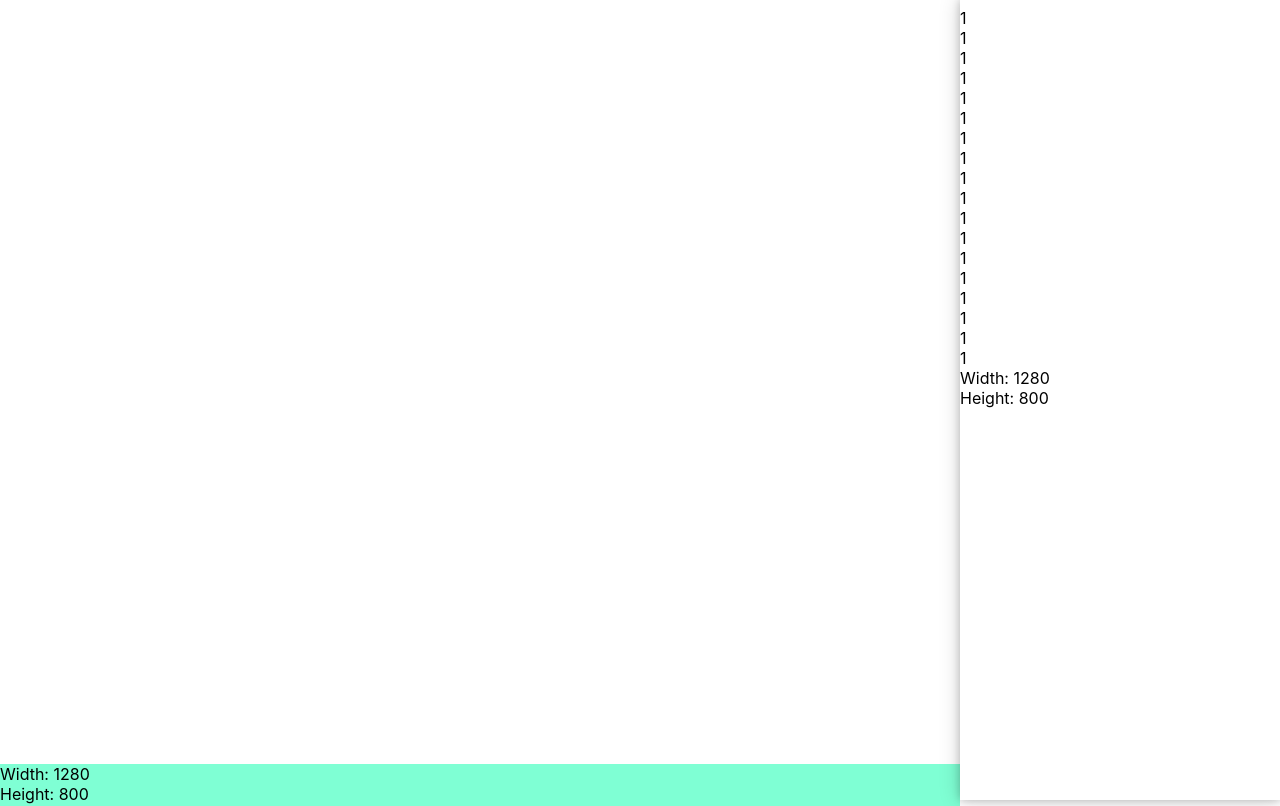
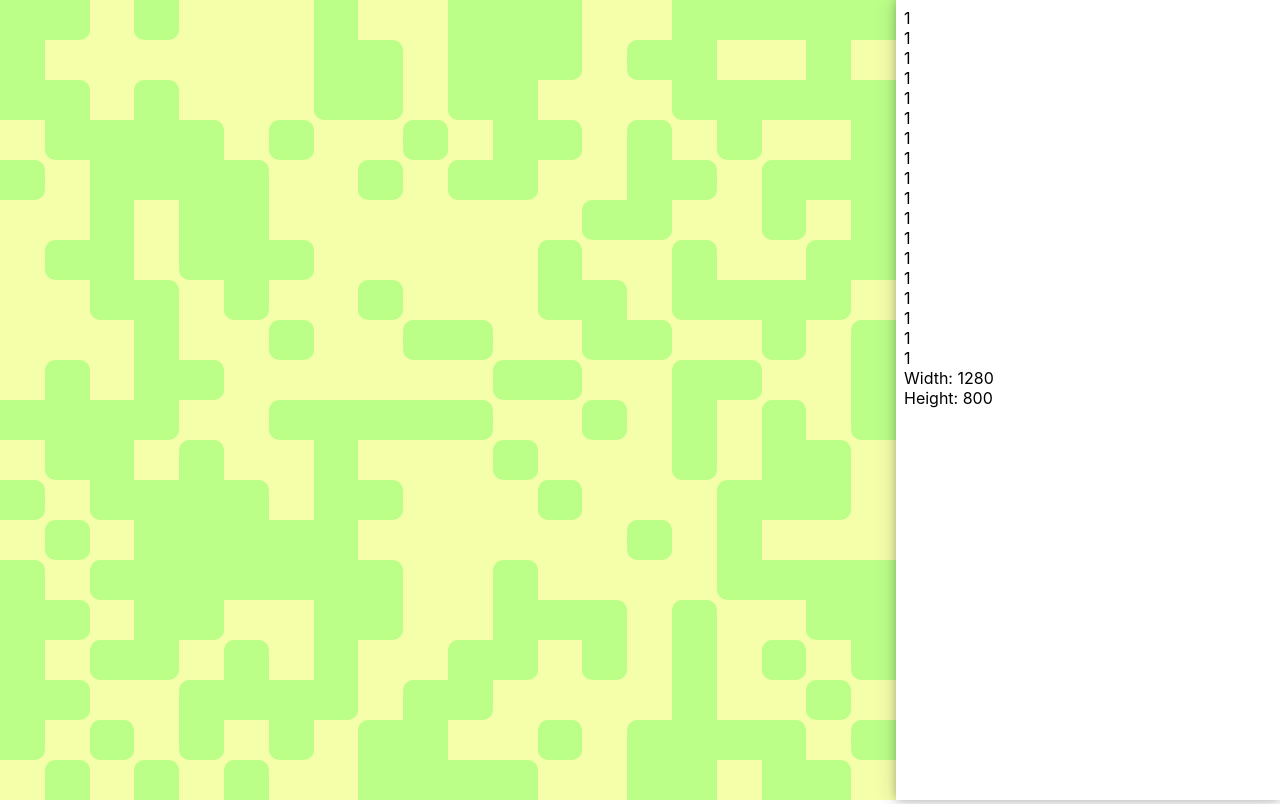
Before and after one commit to No-Code-No-Life-in-EL/Forest, a React (Create React App) app: page / in a window 1280 px wide. Shown: the top 806 px of the page. Built offline with nearby package versions, Linux system fonts and the light colour scheme.

Commit message:
Complete grid

```diff
--- a/src/App.tsx
+++ b/src/App.tsx
@@ -1,15 +1,80 @@
-// import React from 'react'
+import { useState } from 'react'
 import './css/App.css'
+
+interface Item {
+    type: 'desert' | 'lawn'
+}
+
+const colorMap = { desert: '#f5ffaa', lawn: '#bbff88' }
 
 function App() {
     const clientWidth = document.documentElement.clientWidth
     const clientHeight = document.documentElement.clientHeight
 
+    // Generator data for test
+    const gridData: Item[][] = []
+    for (let i = 0; i < 20; i++) {
+        gridData.push([])
+        for (let j = 0; j < 20; j++) {
+            gridData[i].push({
+                type: Math.random() > 0.5 ? "desert" : "lawn"
+            })
+        }
+    }
+
+    // Main data
+    const [grid] = useState(gridData)
+    // const [grid, setGrid] = useState(gridData)
+
+    // Radius for grid
+    function getRadius(x: number, y: number): string {
+        if (grid[y][x].type === 'lawn') {
+            let result = ''
+            // Left & top
+            if (x === 0 || y === 0 || grid[y][x - 1].type === 'lawn' || grid[y - 1][x].type === 'lawn') {
+                result += '0px '
+            } else {
+                result += '10px '
+            }
+            // Right & top
+            if (x === 19 || y === 0 || grid[y][x + 1].type === 'lawn' || grid[y - 1][x].type === 'lawn') {
+                result += '0px '
+            } else {
+                result += '10px '
+            }
+            // Right & down
+            if (x === 19 || y === 19 || grid[y][x + 1].type === 'lawn' || grid[y + 1][x].type === 'lawn') {
+                result += '0px '
+            } else {
+                result += '10px '
+            }
+            // Left & down
+            if (x === 0 || y === 19 || grid[y][x - 1].type === 'lawn' || grid[y + 1][x].type === 'lawn') {
+                result += '0px '
+            } else {
+                result += '10px '
+            }
+
+            return result
+        } else {
+            return '0'
+        }
+    }
+
     return (
         <div className="App">
             <div className={clientHeight > clientWidth ? "game-top" : "game-left"}>
-                <div>Width: {clientWidth}</div>
-                <div>Height: {clientHeight}</div>
+                {grid.map((line, y) => line.map((item, x) =>
+                    <div
+                        style={{
+                            height: "5%",
+                            width: "5%",
+                            borderRadius: getRadius(x, y),
+                            backgroundColor: colorMap[item.type]
+                        }}
+                        className="item"
+                    />
+                ))}
             </div>
             <div className={clientHeight > clientWidth ? "show-root-bottom" : "show-root-right"}>
                 <div className="show-content">
--- a/src/css/App.css
+++ b/src/css/App.css
@@ -3,32 +3,37 @@
 }
 
 .game-top {
-    background-color: aquamarine;
+    background-color: #f5ffaa;
     width: 100%;
-    height: 75%;
+    height: 70%;
+    font-size: 0;
 }
 
 .show-root-bottom {
     background-color: white;
     width: 100%;
-    height: 25%;
+    height: 30%;
     /* x偏移量 | y偏移量 | 阴影模糊半径 | 阴影扩散半径 | 阴影颜色 */
+    position: absolute;
+    z-index: 1;
     box-shadow: 0 0px 8px 0 rgba(0, 0, 0, 0.2), 0 0px 20px 0 rgba(0, 0, 0, 0.19);
     /* padding-top: 8px; */
     /* overflow: scroll; */
 }
 
 .game-left {
-    background-color: aquamarine;
+    background-color: #f5ffaa;
     display: inline-block;
-    width: 75%;
+    width: 70%;
     height: 100%;
+    font-size: 0;
 }
 
 .show-root-right {
     background-color: white;
     display: inline-block;
-    width: 25%;
+    position: absolute;
+    width: 30%;
     height: 100%;
     /* x偏移量 | y偏移量 | 阴影模糊半径 | 阴影扩散半径 | 阴影颜色 */
     box-shadow: 0 0px 8px 0 rgba(0, 0, 0, 0.2), 0 0px 20px 0 rgba(0, 0, 0, 0.19);
@@ -38,8 +43,9 @@
 
 .show-content {
     background-color: white;
-    width: 100%;
+    width: calc(100% - 8px);
     padding-top: 8px;
+    padding-left: 8px;
     height: calc(100% - 8px);
     /* x偏移量 | y偏移量 | 阴影模糊半径 | 阴影扩散半径 | 阴影颜色 */
     overflow: scroll;
@@ -68,5 +74,13 @@
   内阴影+圆角*/
 .show-content::-webkit-scrollbar-thumb {
     border-radius: 3px;
-    background-color: aquamarine;
+    background-color: #bbff88;
 }
+
+.item {
+    /* border-radius: 10px; */
+    margin: 0;
+    padding: 0;
+    border: 0;
+    display: inline-block;
+}
```
